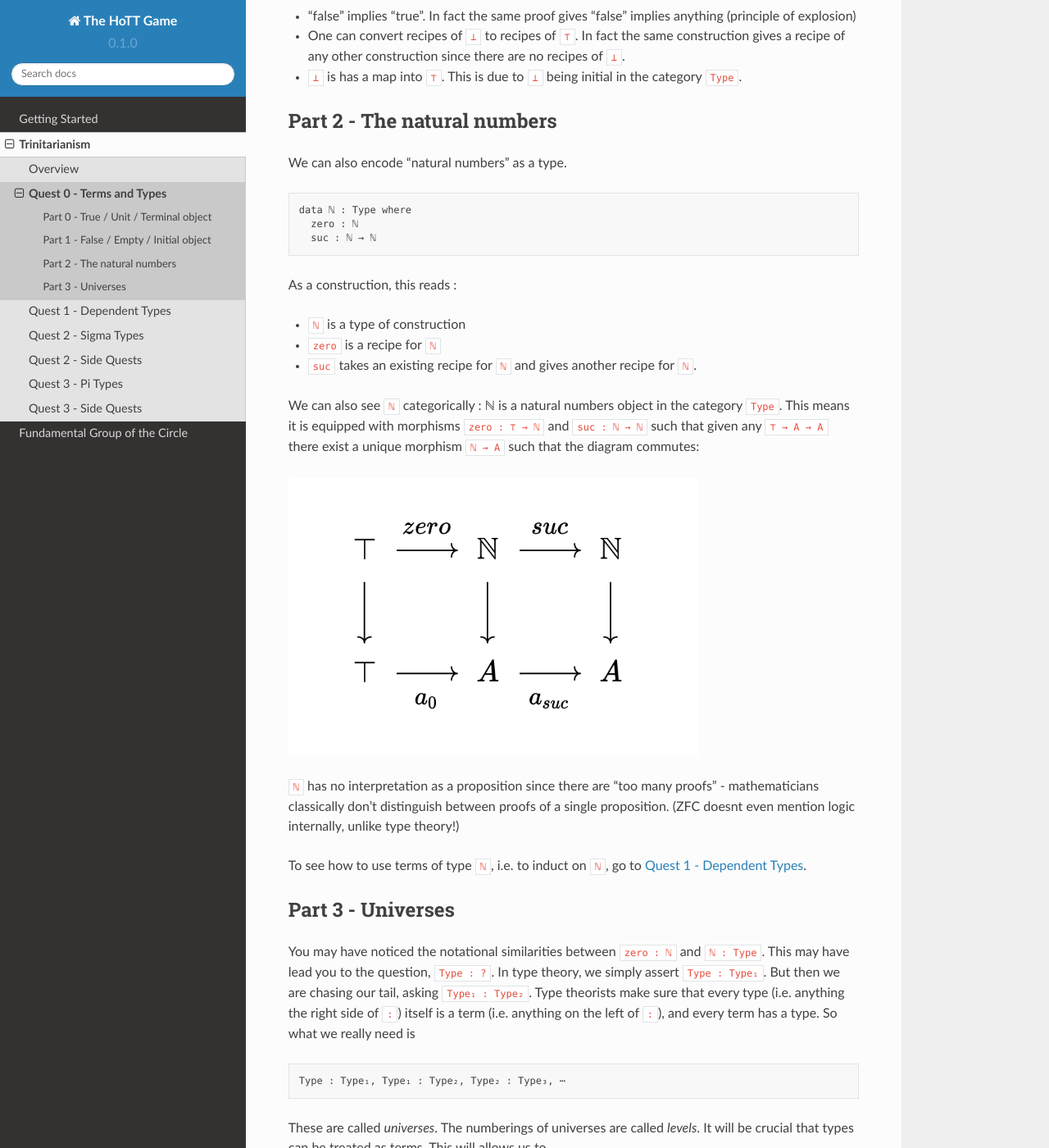
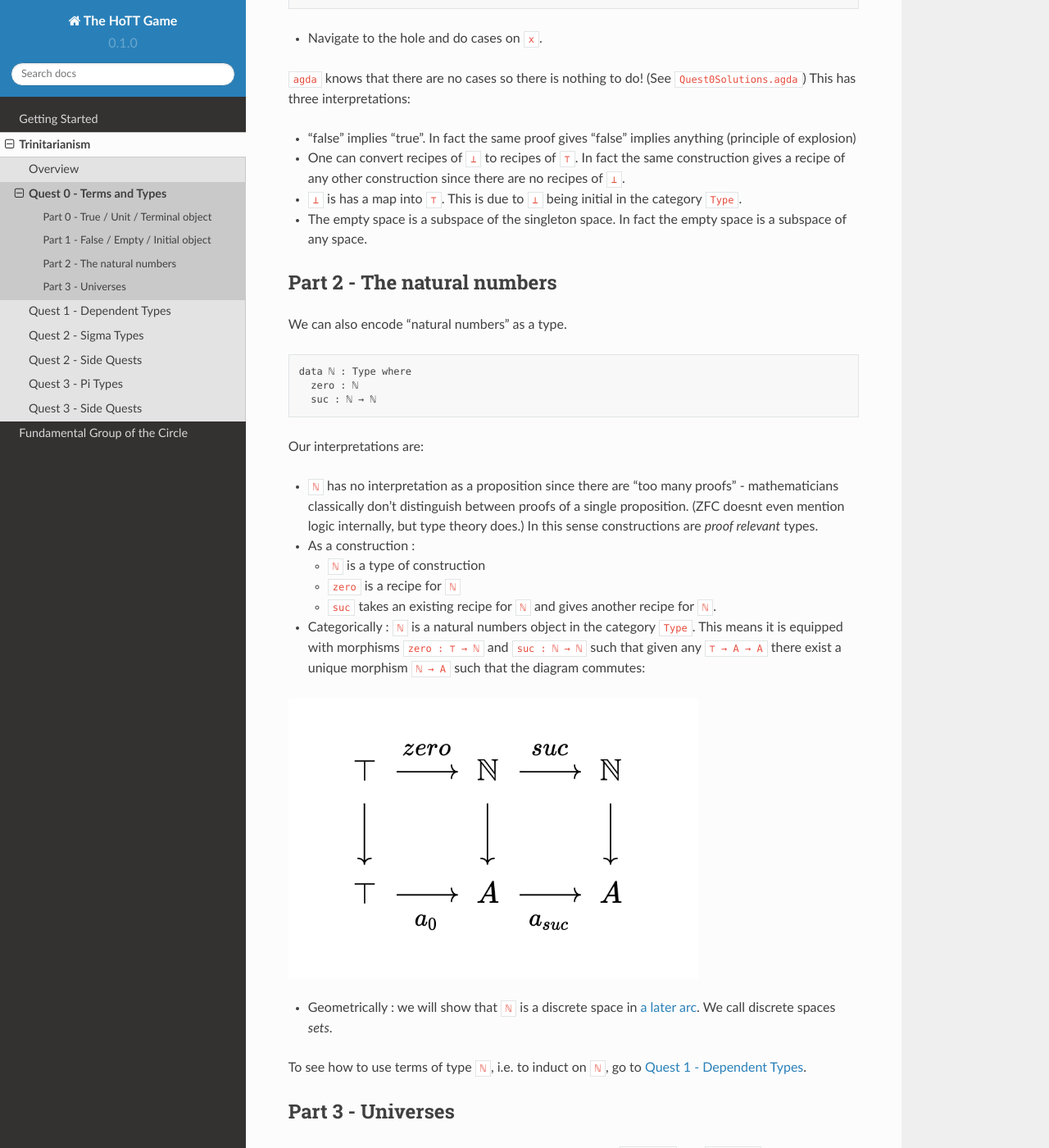
Before and after one commit to thehottgame/theHoTTGameGuide, a Sphinx documentation site: the page built from docs/source/0-trinitarianism/quest-0.rst, in a window 1280 px wide and 1400 px high, scrolled down 3227 px. Shown: the whole window at 82% size. Built offline with Sphinx 7.4.7 and the Read the Docs theme 2.0.0, drawn with Linux system fonts in a browser that asks for light colours; some of the changed text lies outside the part shown.

Commit message:
0-trinit quest-4 added

```diff
--- a/docs/source/0-trinitarianism/quest-0.rst
+++ b/docs/source/0-trinitarianism/quest-0.rst
@@ -9,6 +9,7 @@
   - proof theoretically, "``A`` is a proposition"
   - type theoretically, "``A`` is a construction"
   - categorically, "``A`` is an object in category ``Type``"
+  - geometrically, "``A`` is a space in ``Type`` the space of spaces"
 
 A first example of a type construction is the function type.
 Given types ``A : Type`` and ``B : Type``,
@@ -17,6 +18,7 @@
   - the proposition "``A`` implies ``B``"
   - the construction ways to convert ``A`` recipes to ``B`` recipes"
   - internal hom of the category ``Type``
+  - the space of functions
 
 To give examples of this, lets make some types first.
 
@@ -34,6 +36,7 @@
 - ``⊤`` is a proposition "true" and there is a proof of it, called ``tt``.
 - ``⊤`` is a construction "top" with a recipe called ``tt``
 - ``⊤`` is a terminal object: every object has a morphism into ``⊤`` given by ``· ↦ tt``
+- ``⊤`` is the singleton space
 
 In general, the expression ``a : A`` is read "``a`` is a term of type ``A``",
 and has three interpretations,
@@ -41,6 +44,9 @@
 - ``a`` is a proof of the proposition ``A``
 - ``a`` is a recipe for the construction ``A``
 - ``a`` is a generalised element of the object ``A`` in the category ``Type``.
+- ``a`` is a point in the space ``A``
+
+.. is the generalized element thing correct?
 
 The above tells you how we *make* a term of type ``⊤``.
 Lets see an example of *using* a term of type ``⊤``:
@@ -133,6 +139,7 @@
 - the only proof of ``⊤`` is ``tt``
 - the only recipe for ``⊤`` is ``tt``
 - the only one generalized element ``tt`` in ``⊤``
+- the only point in ``⊤`` is ``tt``
 
 Lets define another type.
 
@@ -149,6 +156,7 @@
 - ``⊥`` is a proposition "false" with no proofs
 - ``⊥`` is a construction "bot" with no recipes
 - There are no generalized elements of ``⊥`` (it is a strict initial object)
+- ``⊥`` is the empty space
 
 We can make a map from ``⊥`` to any other type, in particular into ``⊤``.
 
@@ -172,6 +180,8 @@
 - ``⊥`` is has a map into ``⊤``.
   This is due to ``⊥`` being initial
   in the category ``Type``.
+- The empty space is a subspace of the singleton space.
+  In fact the empty space is a subspace of any space.
 
 Part 2 - The natural numbers
 ============================
@@ -184,30 +194,37 @@
      zero : ℕ
      suc : ℕ → ℕ
 
-As a construction, this reads :
+Our interpretations are:
 
-- ``ℕ`` is a type of construction
-- ``zero`` is a recipe for ``ℕ``
-- ``suc`` takes an existing recipe for ``ℕ`` and gives
-  another recipe for ``ℕ``.
+- ``ℕ`` has no interpretation as a proposition since
+  there are "too many proofs" -
+  mathematicians classically don't distinguish
+  between proofs of a single proposition.
+  (ZFC doesnt even mention logic internally,
+  but type theory does.)
+  In this sense constructions are *proof relevant* types.
 
-We can also see ``ℕ`` categorically :
-ℕ is a natural numbers object in the category ``Type``.
-This means it is equipped with morphisms ``zero : ⊤ → ℕ``
-and ``suc : ℕ → ℕ`` such that
-given any ``⊤ → A → A`` there exist a unique morphism ``ℕ → A``
-such that the diagram commutes:
+- As a construction :
+
+  - ``ℕ`` is a type of construction
+  - ``zero`` is a recipe for ``ℕ``
+  - ``suc`` takes an existing recipe for ``ℕ`` and gives
+    another recipe for ``ℕ``.
+
+- Categorically :
+  ``ℕ`` is a natural numbers object in the category ``Type``.
+  This means it is equipped with morphisms ``zero : ⊤ → ℕ``
+  and ``suc : ℕ → ℕ`` such that
+  given any ``⊤ → A → A`` there exist a unique morphism ``ℕ → A``
+  such that the diagram commutes:
 
 .. image:: images/nno.png
    :width: 500
    :alt: nno
 
-``ℕ`` has no interpretation as a proposition since
-there are "too many proofs" -
-mathematicians classically don't distinguish
-between proofs of a single proposition.
-(ZFC doesnt even mention logic internally,
-unlike type theory!)
+- Geometrically : we will show that ``ℕ`` is a discrete space in
+  :ref:`a later arc<isSetNat>`.
+  We call discrete spaces *sets*.
 
 To see how to use terms of type ``ℕ``, i.e. to induct on ``ℕ``,
 go to :ref:`quest1DependentTypes`.
--- a/docs/source/1-fundamental-group/quest-0.rst
+++ b/docs/source/1-fundamental-group/quest-0.rst
@@ -8,6 +8,9 @@
 of ``S¹`` is ``ℤ``.
 In fact, our strategy will also show that the higher homotopy groups of
 ``S¹`` are all trivial.
+You don't need to know any prerequisites - in particular we will define
+the fundamental group and higher homotopy goroups
+if you don't know what they are already.
 
 .. important::
 
--- a/docs/source/1-fundamental-group/quest-2-backup.rst
+++ b/docs/source/1-fundamental-group/quest-2-backup.rst
@@ -1,10 +1,8 @@
-.. _quest2ZIsASet:
 
 ****************************
 Quest 2 - ``ℤ`` is a Set
 ****************************
 
-.. _part0APropositionalView:
 
 Part 0 - A propositional view
 =============================
@@ -293,7 +291,6 @@
    a proof ``prefl : M x refl`` and the path ``refl``,
    ``J`` will give you something that is equal to ``prefl`` :
 
-   .. _JRefl:
 
    .. code:: agda
 
--- a/docs/source/1-fundamental-group/quest-2.rst
+++ b/docs/source/1-fundamental-group/quest-2.rst
@@ -932,6 +932,8 @@
   for each ``x`` in the domain.
   This can now be read as ``fun`` composed with ``inv``
   is equal to the identity on points.
+- ``isoToPath`` says that if two spaces are isomorphic
+  then they are equal.
 - ``endPt`` (``subst`` for substitute in the library)
   takes a bundle and a proof that ``x ≡ y`` in the base space
   and substitutes ``x`` for ``y``,
```
Also changed, not shown: docs/source/0-trinitarianism/overview.rst (+6 -5 lines), docs/source/0-trinitarianism/quest-4.rst (added, +184 -0 lines).
